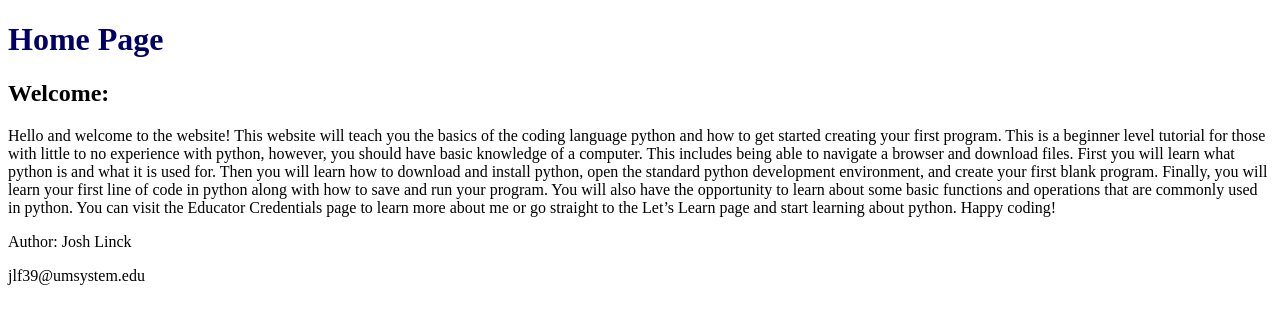
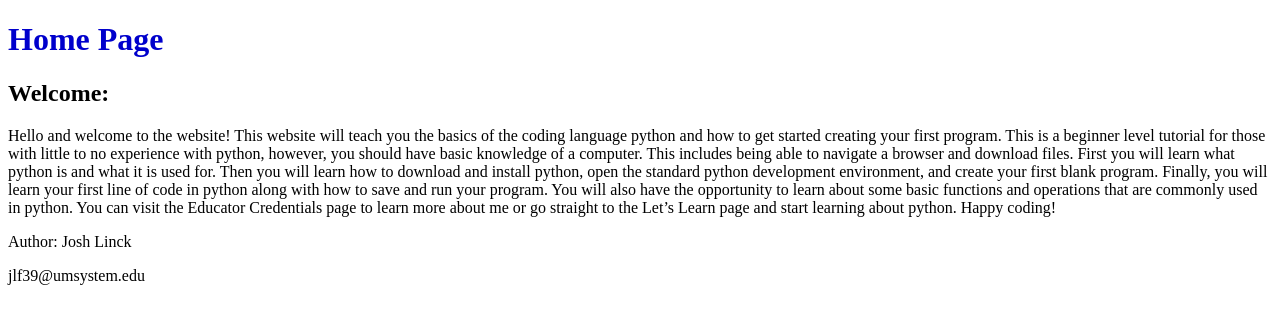
Before and after one commit to jlf39/jlf39.github.io, a plain HTML site: page ISLT4355/index.html in a window 1280 px wide. Drawn offline with Linux system fonts and the light colour scheme.

Commit message:
color change 2

```diff
--- a/ISLT4355/style.css
+++ b/ISLT4355/style.css
@@ -1,3 +1,3 @@
 h1 {
-    color: #000066;
+    color: #0000cc;
 }
```
